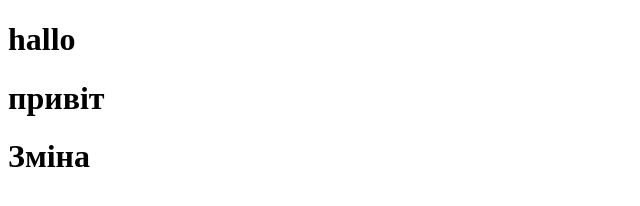
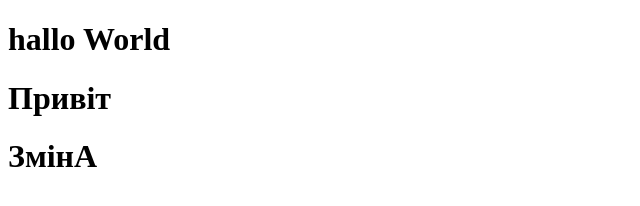
Before and after one commit to vasylkivt/test, a plain HTML site: page index.html in a window 1280 px wide. Shown: the whole page, without its empty margins (0-640 px from the left). Drawn offline with Linux system fonts and the light colour scheme.

Commit message:
Update index.html

```diff
--- a/index.html
+++ b/index.html
@@ -7,8 +7,8 @@
     <title>Document</title>
 </head>
 <body>
-    <h1>hallo</h1>
-    <h1>привіт</h1>
-    <h1>Зміна</h1>
+    <h1>hallo World</h1>
+    <h1>Привіт</h1>
+    <h1>ЗмінА</h1>
 </body>
 </html>
```
